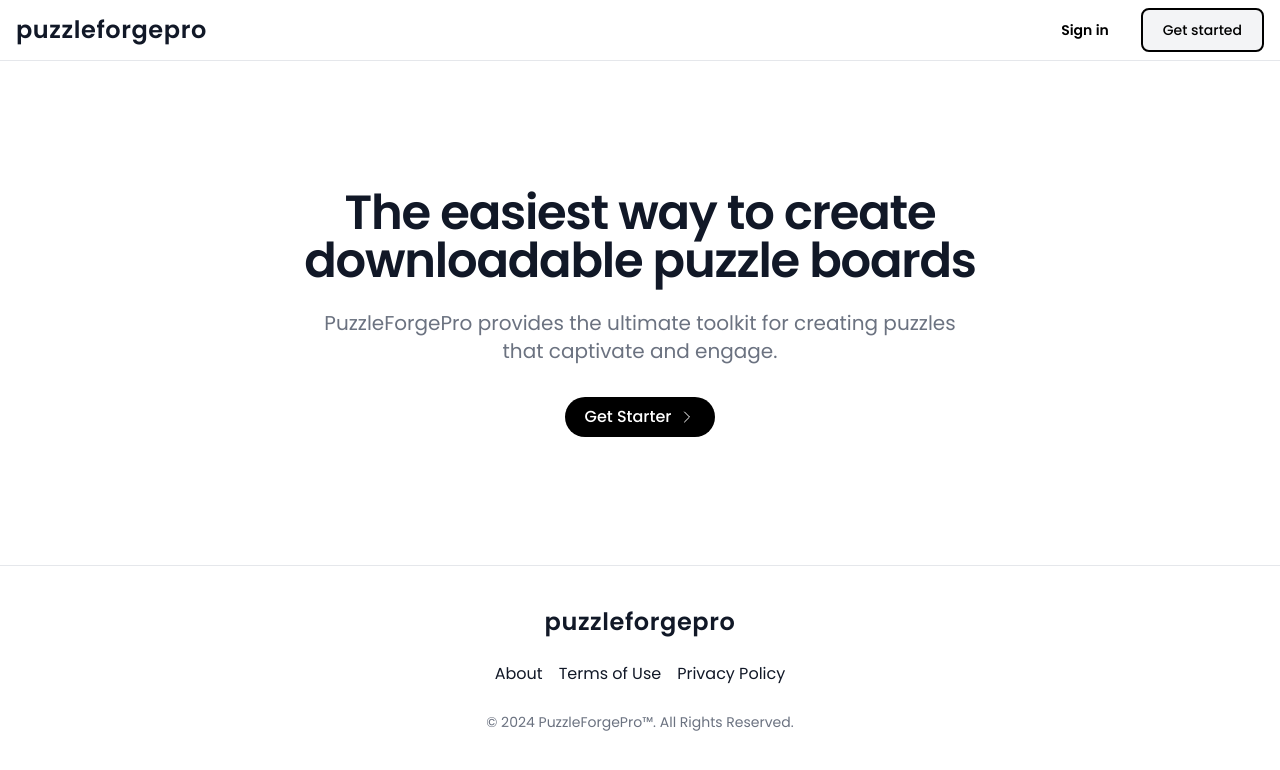
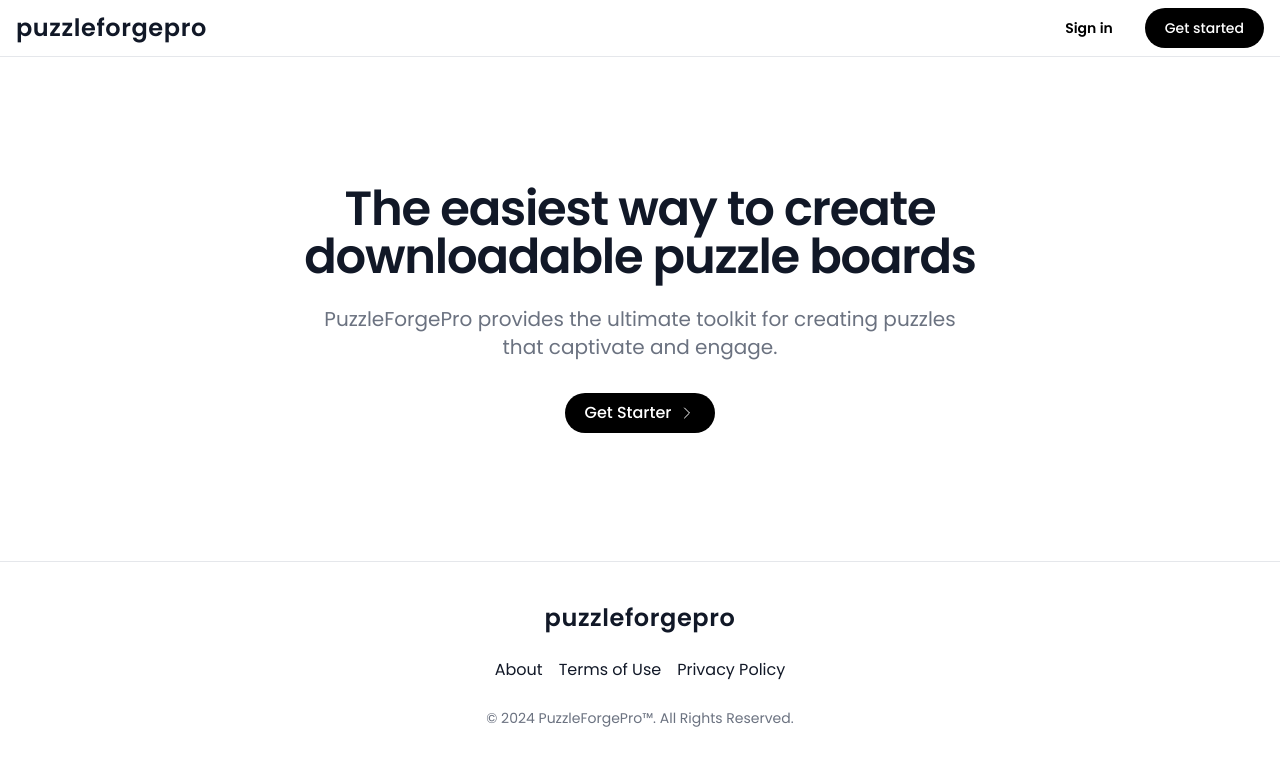
Before and after one commit to damianwysokinski/puzzleforgepro, a Nuxt app: page / in a window 1280 px wide. Shown: the top 770 px of the page. Built offline with nearby package versions, Linux system fonts and the light colour scheme.

Commit message:
#14: change navbar button style

```diff
--- a/components/AppNavbar.vue
+++ b/components/AppNavbar.vue
@@ -16,7 +16,7 @@
         >
         <NuxtLink
           to="/signup"
-          class="text-black bg-gray-100 border-2 border-black focus:outline-none font-medium rounded-lg text-sm px-5 py-2.5 text-center"
+          class="text-white bg-black focus:outline-none font-medium rounded-full text-sm px-5 py-2.5 text-center"
           >Get started</NuxtLink
         >
       </div>
```
